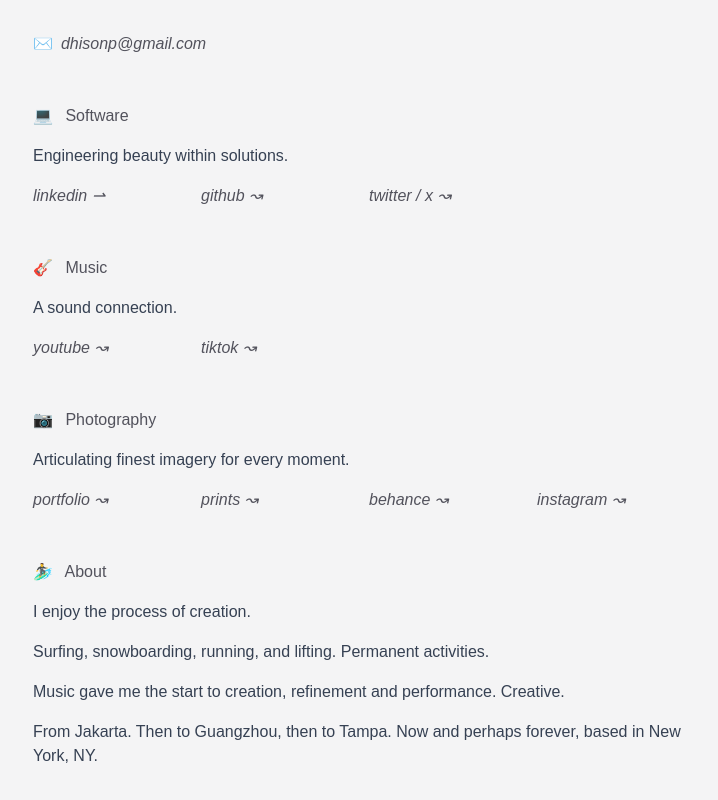
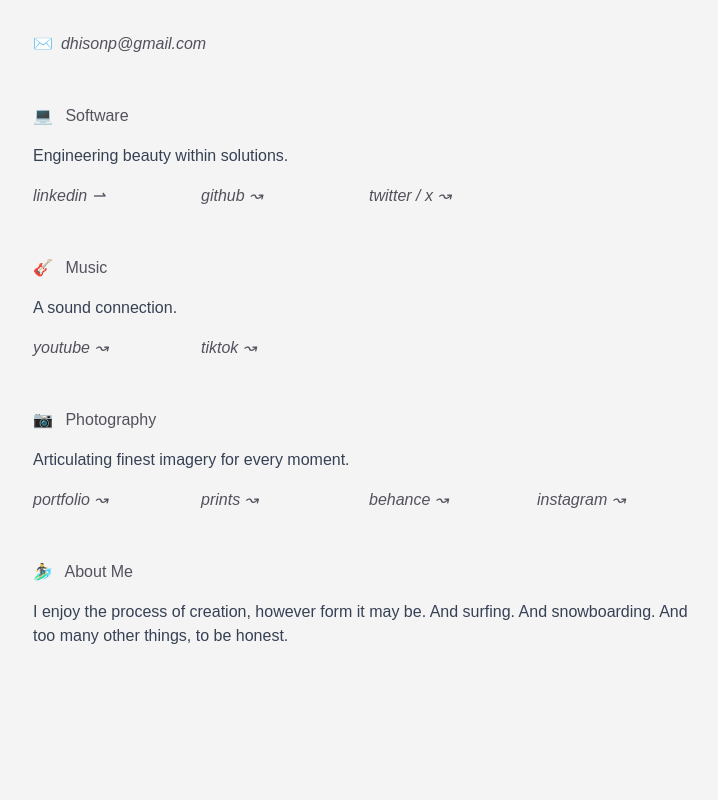
Before and after one commit to dhisonp/page, a Next.js app: page / in a window 1280 px wide. Shown: the part 224-1024 px from the top of the page, without its empty margins (271-989 px from the left). After the commit the page ends 984 px from the top, so only its background shows below. Built offline with nearby package versions, Linux system fonts and the light colour scheme; a web font is replaced by a local one.

Commit message:
adjust about me

```diff
--- a/src/app/home.tsx
+++ b/src/app/home.tsx
@@ -82,14 +82,10 @@ export function Home() {
             </ul>
           </Subsection>
 
-          <Subsection header="About" emoji="🏄‍♂️" className="fade-in delay-1000">
-            <p className="gapped-paragraph">I enjoy the process of creation.</p>
-            <p className="gapped-paragraph">Surfing, snowboarding, running, and lifting. Permanent activities.</p>
+          <Subsection header="About Me" emoji="🏄‍♂️" className="fade-in delay-1000">
             <p className="gapped-paragraph">
-              Music gave me the start to creation, refinement and performance. Creative.
-            </p>
-            <p className="gapped-paragraph">
-              From Jakarta. Then to Guangzhou, then to Tampa. Now and perhaps forever, based in New York, NY.
+              I enjoy the process of creation, however form it may be. And surfing. And snowboarding. And too many other
+              things, to be honest.
             </p>
           </Subsection>
         </div>
```
